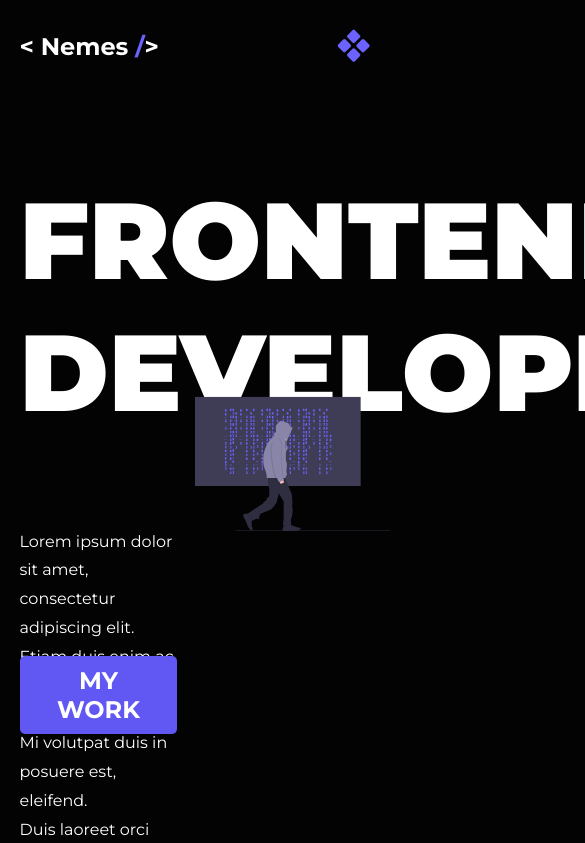
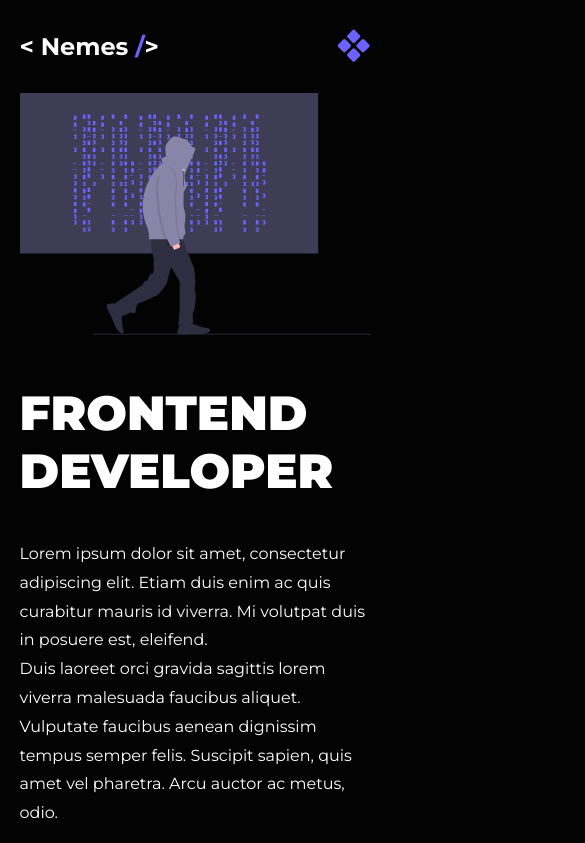
Before and after one commit to NemesOliver/portfolio-nextJS, a Next.js app: page / in a window 390 px wide. Shown: the top 843 px of the page, 585 px wide, since content can reach past the window. Built offline with nearby package versions, Linux system fonts and the light colour scheme.

Commit message:
landing page responsivness

```diff
--- a/components/styles/GlobalStyles.js
+++ b/components/styles/GlobalStyles.js
@@ -14,7 +14,7 @@ const GlobalStyles = createGlobalStyle`
         font-family: Montserrat;
         background-color: ${({ theme }) => theme.backgroundColor};
         color: ${({ theme }) => theme.color};
-        /* overflow-x: hidden; */
+        overflow-x: hidden;
     }
 
     a {
--- a/components/styles/Home.styles.js
+++ b/components/styles/Home.styles.js
@@ -89,6 +89,7 @@ export const StyledHome = styled.div`
       justify-content: space-between;
       position: relative;
       margin-right: 100px;
+      margin: 0;
 
       .about-text {
         width: 70%;
@@ -151,4 +152,125 @@ export const StyledHome = styled.div`
       }
     }
   }
+
+  /* MEDIA QUERIES */
+
+  @media all and (max-width: ${({ theme }) => theme.breakpoints.xxLg}) {
+    .landing-page {
+      h1 {
+        font-size: 4.5rem;
+      }
+    }
+
+    h2 {
+      font-size: 3rem;
+    }
+  }
+
+  @media all and (max-width: ${({ theme }) => theme.breakpoints.xLg}) {
+    .my-work-intro {
+      .card-container {
+        flex-direction: column;
+        align-items: center;
+        .card {
+          width: 100%;
+          padding-top: 8em;
+        }
+      }
+
+      margin-bottom: 150px;
+    }
+
+    h2 {
+      font-size: 2rem;
+    }
+  }
+
+  @media all and (max-width: ${({ theme }) => theme.breakpoints.lg}) {
+    h2 {
+      font-size: 1.5rem;
+    }
+  }
+
+  @media all and (max-width: ${({ theme }) => theme.breakpoints.md}) {
+    .landing-page {
+      flex-direction: column-reverse;
+
+      .text-wrapper {
+        width: 100%;
+      }
+
+      h1 {
+        font-size: 3rem;
+      }
+
+      button {
+        bottom: -50px !important;
+      }
+
+      .img-wrapper {
+        width: 100%;
+      }
+    }
+
+    .about-wrapper {
+      flex-direction: column;
+      align-items: center;
+      padding-top: 0px !important;
+
+      .img-wrapper-pc {
+        width: 370px;
+        height: 215;
+        margin: 0 auto;
+      }
+
+      .about-text {
+        width: 100% !important;
+      }
+    }
+
+    .box {
+      /* padding: 5px 5px !important; */
+      display: none;
+    }
+
+    h2 {
+      font-size: 0.9rem;
+    }
+
+    a {
+      bottom: -50px !important;
+      font-size: 1.2rem !important;
+    }
+  }
+
+  @media all and (max-width: ${({ theme }) => theme.breakpoints.sm}) {
+    h1 {
+      font-size: 2rem;
+    }
+  }
+
+  @media all and (max-width: ${({ theme }) => theme.breakpoints.xs}) {
+    .landing-page {
+      flex-direction: column;
+      justify-content: flex-start;
+      height: 50vh;
+
+      .text-wrapper {
+        width: 100%;
+      }
+
+      h1 {
+        font-size: 2rem;
+      }
+
+      button {
+        bottom: -50px !important;
+      }
+
+      .img-wrapper {
+        display: none;
+      }
+    }
+  }
 `;
--- a/components/styles/Navbar.styles.js
+++ b/components/styles/Navbar.styles.js
@@ -51,6 +51,7 @@ export const Nav = styled.nav`
     display: flex;
     flex-direction: row-reverse;
     align-items: center;
+    cursor: pointer;
 
     .sliding-menu {
       display: flex;
@@ -79,7 +80,6 @@ export const Nav = styled.nav`
 
   .menu-icon {
     width: 100%;
-    cursor: pointer;
     display: flex;
     justify-content: flex-end;
 
@@ -89,9 +89,9 @@ export const Nav = styled.nav`
       &:hover {
         transform: scale(1.2);
         transition: all 0.2s ease;
+      }
     }
   }
-}
 
   /* MEDIA QUERIES */
 
--- a/components/styles/theme.js
+++ b/components/styles/theme.js
@@ -3,4 +3,12 @@ export const themeLight = {
   color: "#FFFFFF",
   primary: "#6C63FF",
   secondary: "#3F3D56",
+  breakpoints: {
+    xs: "370px",
+    sm: "576px",
+    md: "768px",
+    lg: "992px",
+    xLg: "1200px",
+    xxLg: "1570px",
+  },
 };
```
